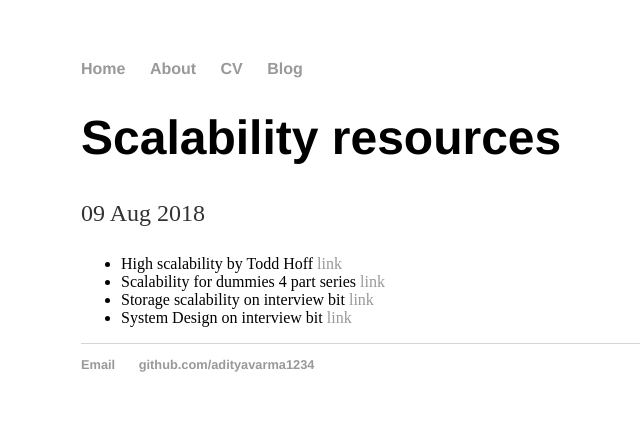
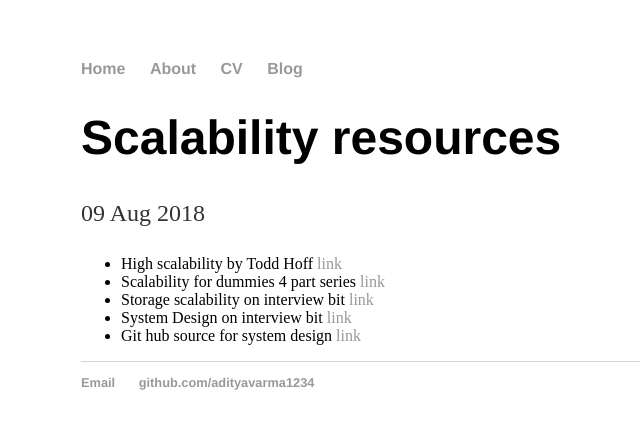
Before and after one commit to adityavarma1234/adityavarma1234.github.io, a Jekyll site: the page built from _posts/2018-08-09-resources_to_learn_scalability.md, in a window 1280 px wide. Shown: the top 429 px of the page, without its empty margins (111-751 px from the left). Built offline with Jekyll 4.4.1, drawn with Linux system fonts in a browser that asks for light colours; comment, search, counter and statistics services are not loaded.

Commit message:
Add new resource

```diff
--- a/_posts/2018-08-09-resources_to_learn_scalability.md
+++ b/_posts/2018-08-09-resources_to_learn_scalability.md
@@ -8,3 +8,4 @@
 * Scalability for dummies 4 part series [link](http://www.lecloud.net/post/7295452622/scalability-for-dummies-part-1-clones)
 * Storage scalability on interview bit [link](https://www.interviewbit.com/courses/system-design/topics/storage-scalability/#problems)
 * System Design on interview bit [link](https://www.interviewbit.com/courses/system-design/)
+* Git hub source for system design [link](https://github.com/binhnguyennus/awesome-scalability)
```
